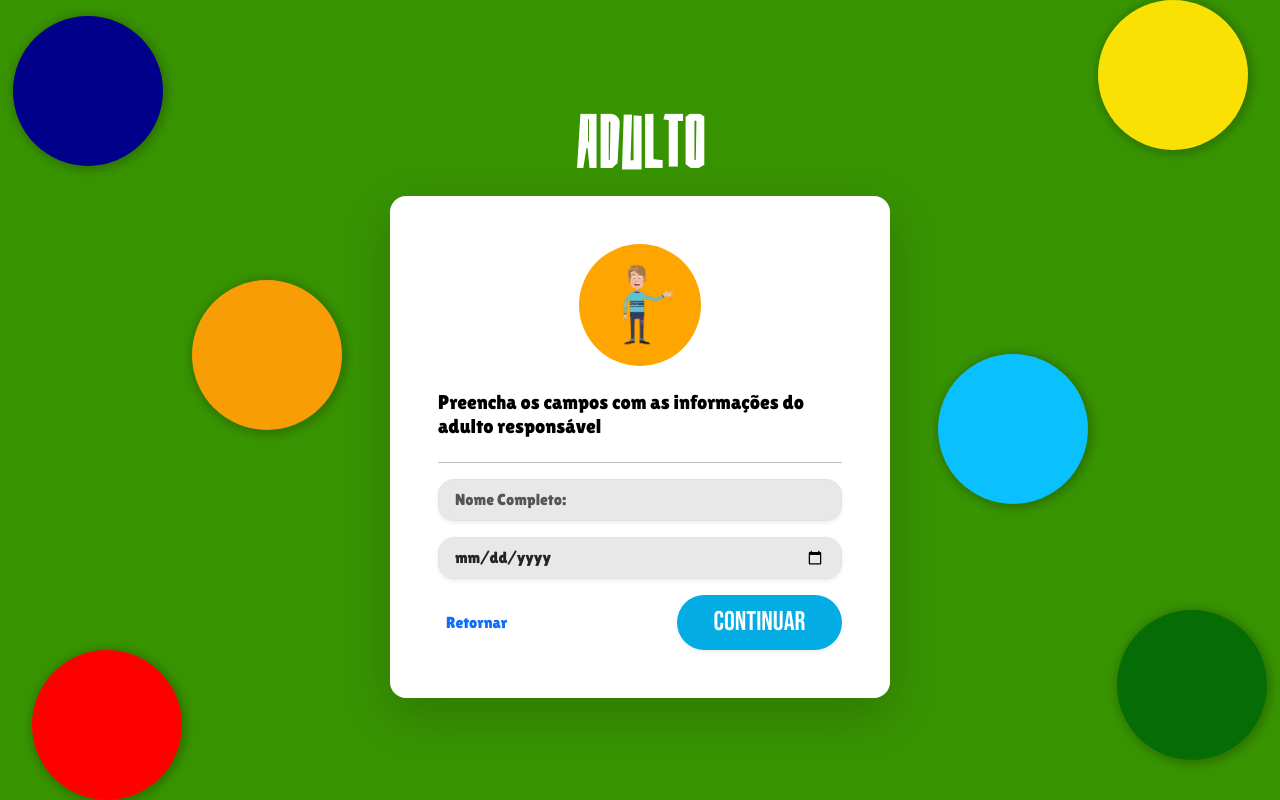
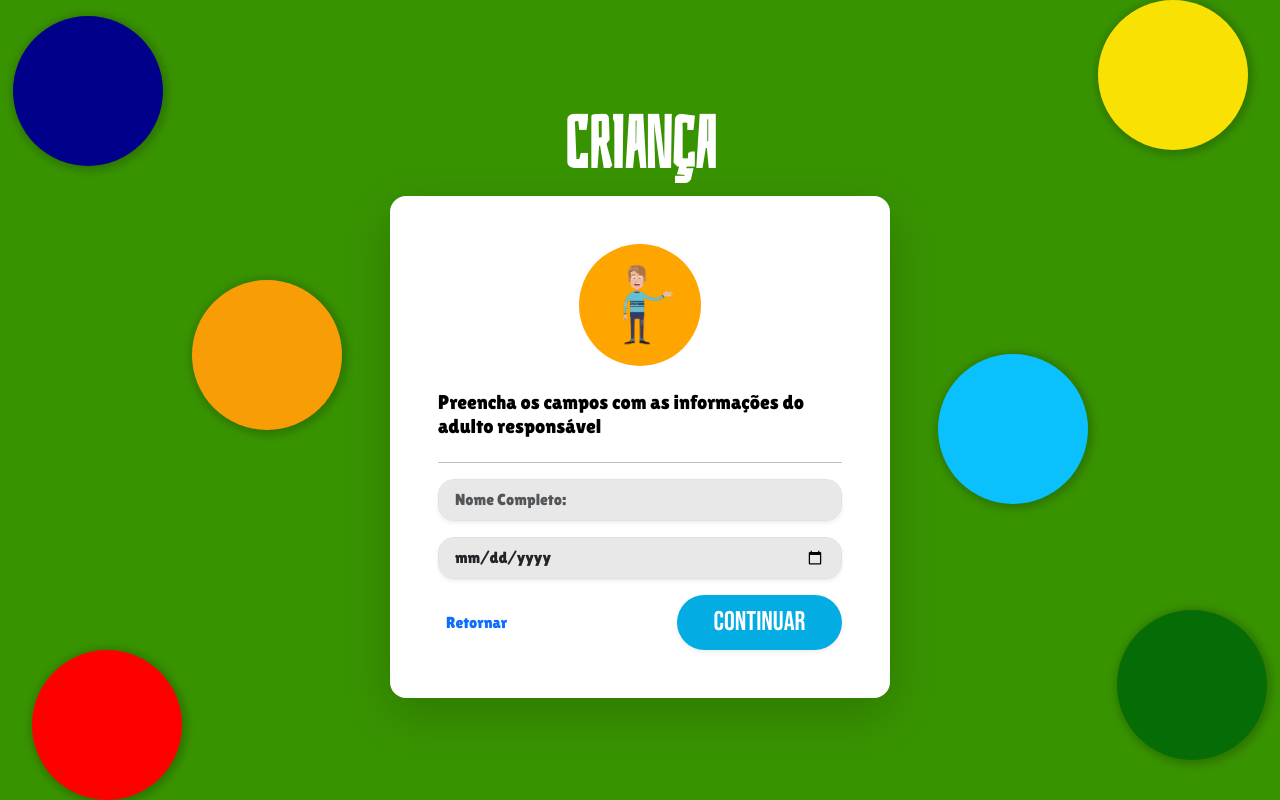
Before and after one commit to Flurmem/roomon, a FastAPI app: page /cadastro in a window 1280 px wide. Run offline with FastAPI, Linux system fonts and the light colour scheme; data comes from the database, SQL or seed files in the repository; some libraries are stand-ins or nearby versions.

Commit message:
Update cadastro.html

```diff
--- a/templates/kids/cadastro/cadastro.html
+++ b/templates/kids/cadastro/cadastro.html
@@ -7,7 +7,7 @@
   <form method="post" action="/cadastro" enctype="application/x-www-form-urlencoded">
 
     <section id="section_adulto" class="slide-in-left">
-      <h1 class="fw-bold display-2 display-sm-1 text-white text-center" style="font-family: Bahiana; "> ADULTO
+      <h1 class="fw-bold display-2 display-sm-1 text-white text-center" style="font-family: Bahiana; "> CRIANÇA
       </h1>
       <div
         class="p-4 p-sm-5 bg-white d-flex rounded-4 shadow-lg d-flex flex-column align-items-center justify-content-center">
```
